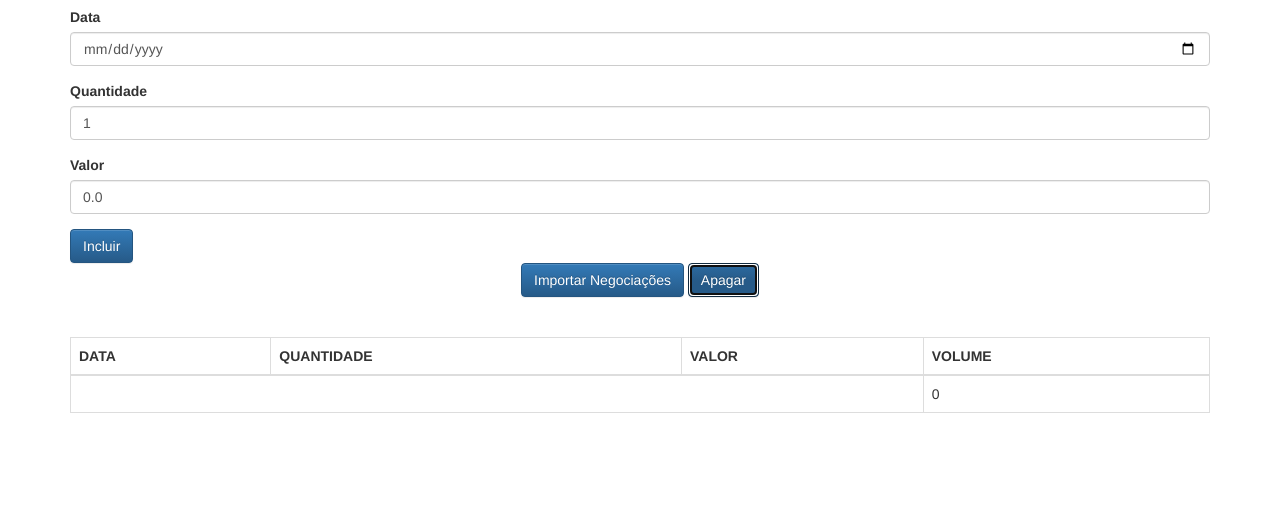
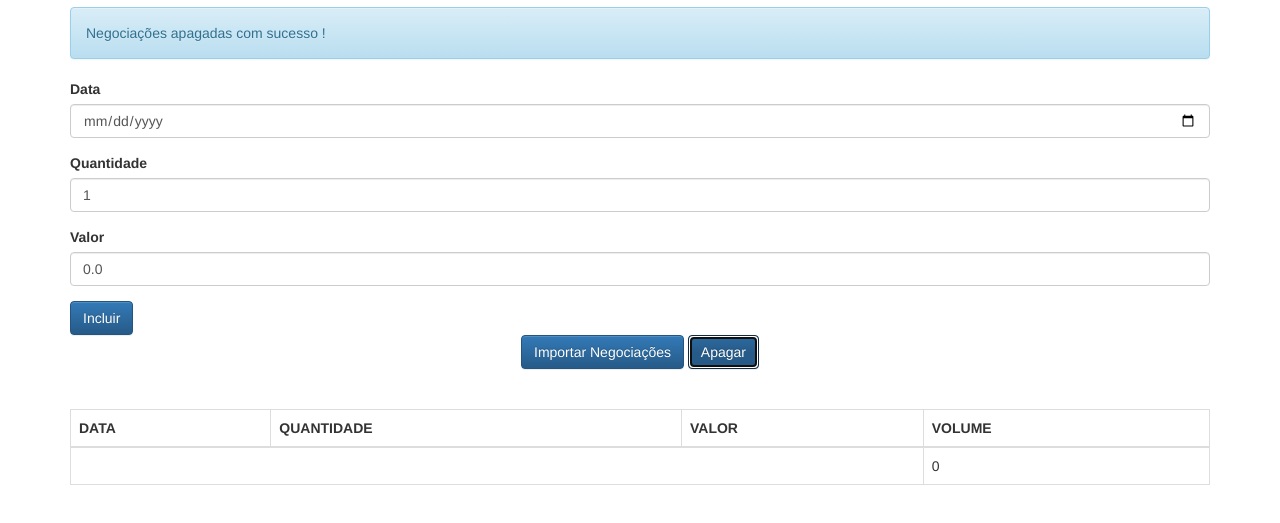
Before and after one commit to dacolera/alurajs, a plain HTML site: page client/public/index.html in a window 1280 px wide. Both pictures are taken after a click on the button "Apagar". Shown: the part 63-586 px from the top of the page. Drawn offline with Linux system fonts and the light colour scheme.

Commit message:
[dacolera] aplica design pattern factory para o sistema de proxies

```diff
--- a/client/public/index.html
+++ b/client/public/index.html
@@ -55,6 +55,7 @@
     <script type="text/javascript" src="js/app/views/View.js"></script>
     <script type="text/javascript" src="js/app/views/MensagensView.js"></script>
     <script type="text/javascript" src="js/app/views/NegociacoesView.js"></script>
+    <script type="text/javascript" src="js/app/services/ProxyFactory.js"></script>
     <script>
 
         let negociacaoController = new NegociacaoController();
--- a/client/public/js/app/controllers/NegociacaoController.js
+++ b/client/public/js/app/controllers/NegociacaoController.js
@@ -6,40 +6,34 @@ class NegociacaoController {
 		this._valorInput = $("#valor");
 
 		this._listaNegociacoes = new ListaNegociacoes();
+		this._mensagens = new Mensagens();
 
 		this._negociacoesView = new NegociacoesView($("#negociacoes"));
 		this._negociacoesView.update(this._listaNegociacoes);
 
-		this._mensagens = new Mensagens();
 		this._mensagensView = new MensagensView($('#mensagens'));
 		this._mensagensView.update(this._mensagens);
-		this._negociacoes_proxy = {};
+
+		this._negociacoes_proxy = ProxyFactory.create(
+			this._listaNegociacoes,
+			['adiciona', 'apaga'],
+			model => this._negociacoesView.update(this._listaNegociacoes)
+		);
+
+		this._mensagens_proxy = ProxyFactory.create(
+			this._mensagens,
+			['texto'],
+			model => this._mensagensView.update(this._mensagens)
+		);
 	}
 
 	adiciona(event) {
 
 		event.preventDefault();
 
-		let self = this;
-		this._negociacoes_proxy = new Proxy(this._listaNegociacoes, {
-
-			get(target, prop, proxy) {
-
-				if (['adiciona', 'apaga'].includes(prop) && typeof(target[prop]) === typeof(Function)) {
-
-					return function() {
-						Reflect.apply(target[prop], target, arguments);
-						self._negociacoesView.update(target);
-					};
-				}
-				return Reflect.get(target, prop, proxy);
-			}
-		});
-
 		this._negociacoes_proxy.adiciona(this._criaNegociacao());
 
-		this._mensagens.texto = 'Negociação cadastrada com sucesso !';
-		this._mensagensView.update(this._mensagens);
+		this._mensagens_proxy.texto = 'Negociação cadastrada com sucesso !';
 
 		this._limpaFormulario();
 	}
@@ -63,7 +57,6 @@ class NegociacaoController {
 
 	apagar() {
 		this._negociacoes_proxy.apaga();
-		this._mensagens.texto = 'Negociações apagadas com sucesso !';
-		this._mensagensView.update(this._mensagens);
+		this._mensagens_proxy.texto = 'Negociações apagadas com sucesso !';
 	}
 }
--- /dev/null
+++ b/client/public/js/app/services/ProxyFactory.js
@@ -0,0 +1,33 @@
+class ProxyFactory {
+
+	static create(objeto, props, callback) {
+
+		return new Proxy(objeto, {
+
+			get(target, prop, proxy) {
+
+				if (props.includes(prop) && ProxyFactory._isFunction(target[prop])) {
+
+					return function() {
+						Reflect.apply(target[prop], target, arguments);
+						callback(target);
+					};
+				}
+				return Reflect.get(target, prop, proxy);
+			},
+
+			set(target, prop, value, proxy) {
+				if (props.includes(prop)) {
+					target[prop] = value;
+                     callback(target);
+				}
+
+				return Reflect.set(target, prop, value, proxy);
+			}
+		});
+	}
+
+	static _isFunction(fn) {
+		return typeof(fn) === typeof(Function);
+	}
+}
```
